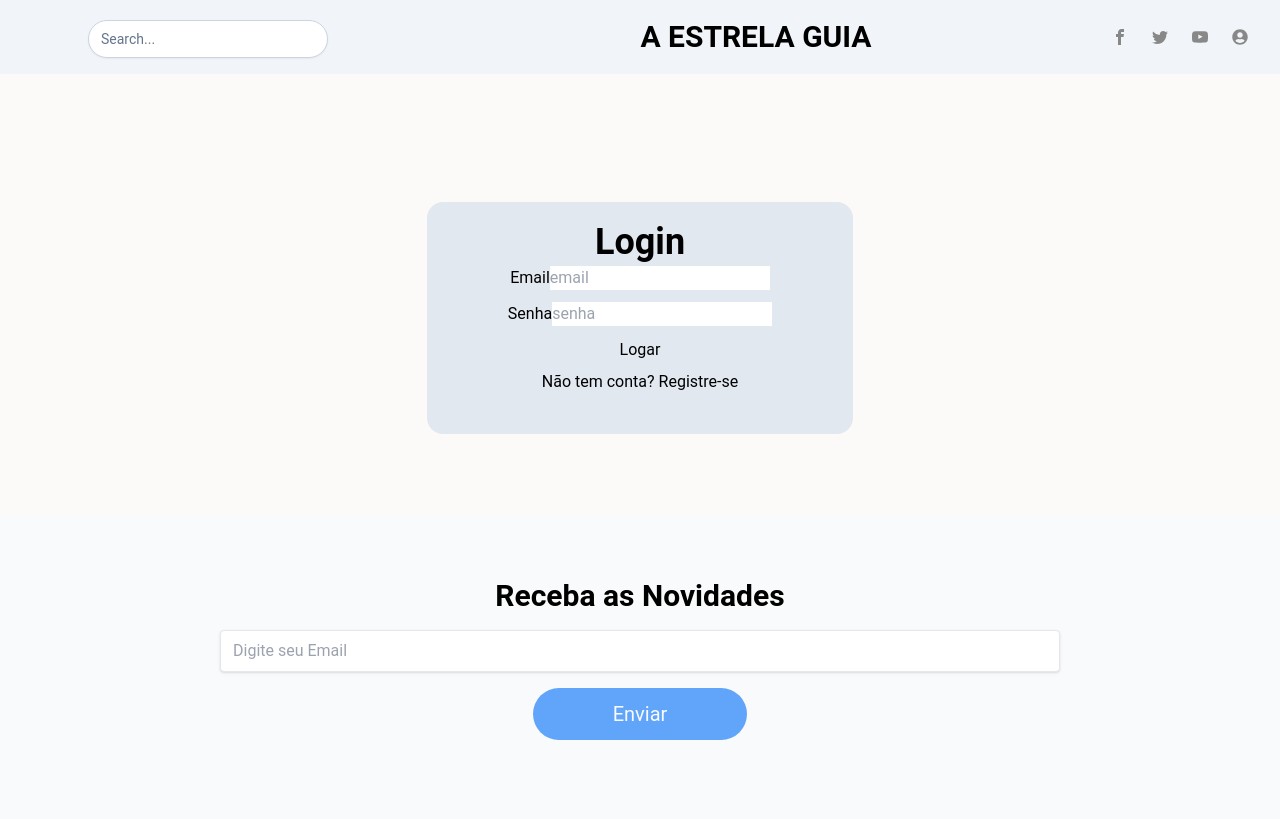
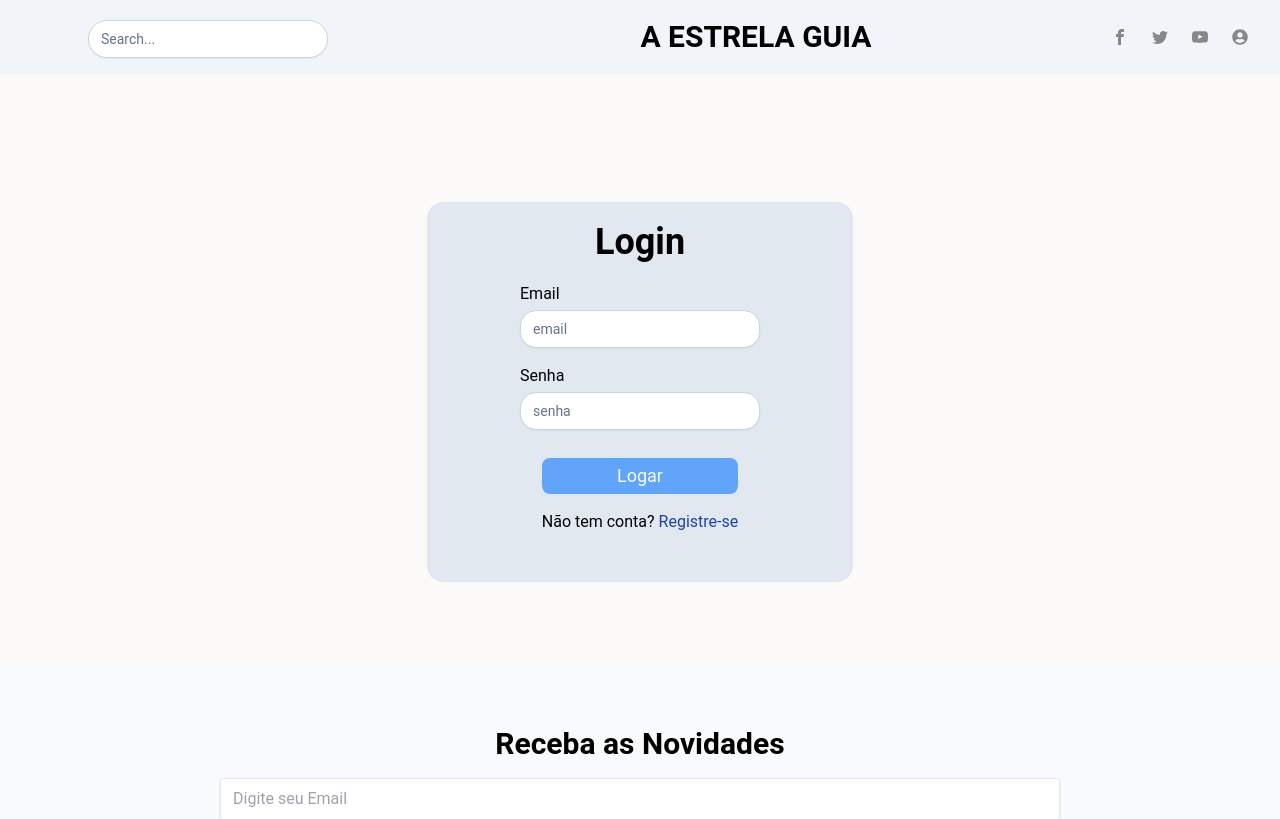
Before and after one commit to iSantanaaH/blog-star-guide, a Next.js app in the folder front-end_next/: page /pages/login in a window 1280 px wide. Shown: the top 819 px of the page. Built offline with nearby package versions, Linux system fonts and the light colour scheme.

Commit message:
create layout page login

```diff
--- a/front-end_next/app/pages/login/page.tsx
+++ b/front-end_next/app/pages/login/page.tsx
@@ -72,14 +72,21 @@ function FormLoginUser() {
           <div>
             <h2 className="font-bold text-4xl text-center pb-1">Login</h2>
           </div>
-          <div className="mb-3 sm:px-8" id="formBasicEmail">
+          <div className="m-4 sm:px-8" id="formBasicEmail">
             <label>Email</label>
-            <input type="email" name="email" placeholder="email" required />
+            <input
+              className="input-forms"
+              type="email"
+              name="email"
+              placeholder="email"
+              required
+            />
           </div>
 
           <div className="mb-3 sm:px-8" id="formBasicPassword">
             <label>Senha</label>
             <input
+            className="input-forms"
               type="password"
               name="password"
               placeholder="senha"
@@ -87,12 +94,12 @@ function FormLoginUser() {
             />
           </div>
           <div
-            className="mb-3 sm:px-8 sml:flex sml:flex-col sm639:flex sm639:flex-col md:flex md:flex-col"
+            className="mb-3 sm:px-8 pt-4 sml:flex sml:flex-col sm639:flex sm639:flex-col md:flex md:flex-col"
             id="formBasicPassword"
           >
-            <button type="submit">Logar</button>
-            <span className="py-2">
-              Não tem conta? <Link href={"/pages/register"}>Registre-se</Link>
+            <button className="button-form" type="submit">Logar</button>
+            <span className="py-4">
+              Não tem conta? <Link className="text-base text-blue-800 hover:text-blue-700" href={"/pages/register"}>Registre-se</Link>
             </span>
           </div>
         </form>
```
